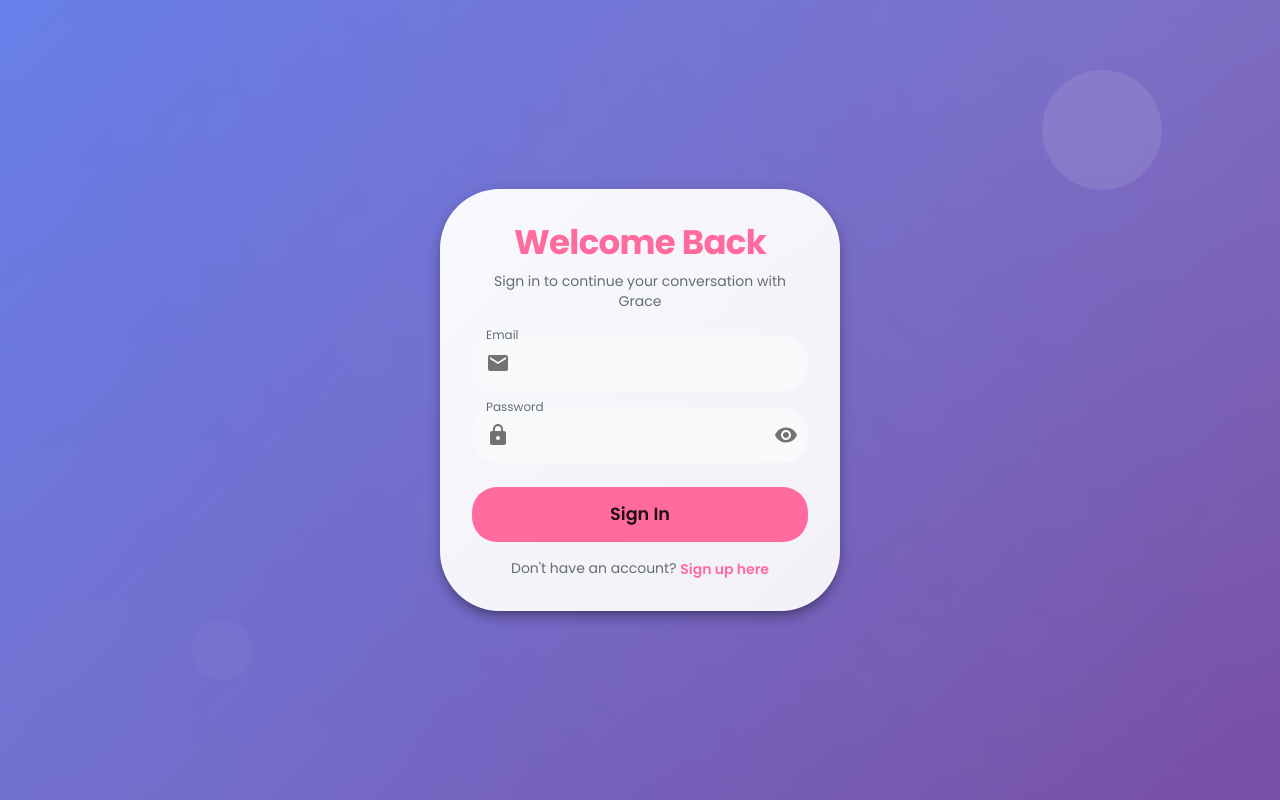
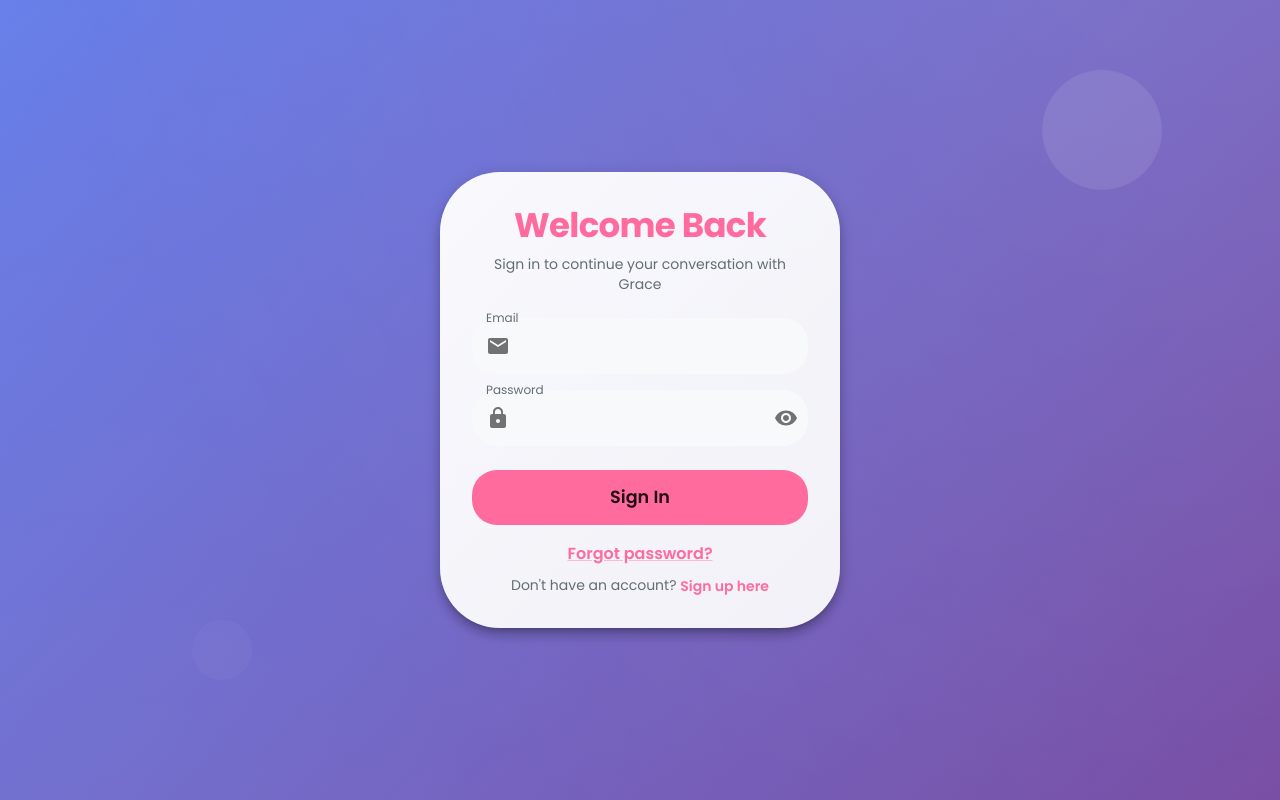
Before and after one commit to maxdevfranklin/eliza-frontend, a React (Create React App) app: page / in a window 1280 px wide. Built offline with nearby package versions, Linux system fonts and the light colour scheme.

Commit message:
Add 'Forgot password?' link under Sign In (UI only)

```diff
--- a/src/auth/LoginForm.tsx
+++ b/src/auth/LoginForm.tsx
@@ -186,7 +186,17 @@ export const LoginForm: React.FC<LoginFormProps> = ({ onSwitchToRegister, onLogi
             'Sign In'
           )}
         </Button>
-
+        {/* Forgot password button */}
+        <Box sx={{ textAlign: 'center', mb: 1 }}>
+          <Link
+            component="button"
+            type="button"
+            onClick={() => alert('Forgot password clicked')} // replace later
+            sx={{ color: 'primary.main', fontWeight: 600 }}
+          >
+            Forgot password?
+          </Link>
+        </Box>
         <Box sx={{ textAlign: 'center' }}>
           <Typography variant="body2" color="text.secondary">
             Don't have an account?{' '}
```
